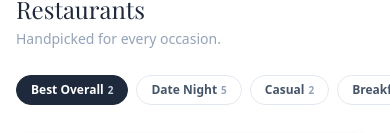
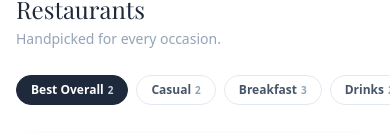
Before and after one commit to ZbienVC/palm-beach-guide, a Next.js app: page / in a window 390 px wide. Shown: the part 1672-1805 px from the top of the page. Built offline with nearby package versions, Linux system fonts and the light colour scheme; a web font is replaced by a local one.

Commit message:
feat: add Pop Bagels/Skinny Louie/Ruths Chris, remove Hamburger Heaven, rename Date Night -> Upscale

```diff
--- a/data/guide.ts
+++ b/data/guide.ts
@@ -192,7 +192,7 @@ export const guide: GuideData = {
     },
     {
       name: "Harry\u2019s",
-      category: "Date Night",
+      category: "Upscale",
       description: "Upscale coastal restaurant with an impressive wine list and refined American menu",
       why: "One of the finest dining experiences in the area. Polished service, beautiful room, exceptional food.",
       area: "Palm Beach – north island",
@@ -225,7 +225,7 @@ export const guide: GuideData = {
     },
     {
       name: "Imoto",
-      category: "Date Night",
+      category: "Upscale",
       priceRange: "$$$",
       description: "Upscale Japanese with expertly crafted sushi and small plates",
       why: "The best date night spot on the island. Intimate, stylish, and the omakase bar is a special experience.",
@@ -237,7 +237,7 @@ export const guide: GuideData = {
     },
     {
       name: "Buccan",
-      category: "Date Night",
+      category: "Upscale",
       priceRange: "$$",
       description: "New American small plates — creative, local, and always vibrant",
       why: "The vibe is upbeat without being loud. Perfect for a relaxed special dinner.",
@@ -245,18 +245,6 @@ export const guide: GuideData = {
       mapsUrl: "https://maps.google.com/?q=Buccan+Palm+Beach",
       hostNote: "The charcuterie and the wagyu burger are both exceptional.",
       walkMins: 30,
-      driveMins: 8,
-    },
-    {
-      name: "Hamburger Heaven",
-      category: "Casual",
-      priceRange: "$",
-      description: "A beloved Palm Beach institution since 1945",
-      why: "Unpretentious, fast, and genuinely delicious. A local staple everyone should try once.",
-      area: "Palm Beach – central island",
-      mapsUrl: "https://maps.google.com/?q=Hamburger+Heaven+Palm+Beach",
-      hostNote: "Cash preferred. Get the milkshake.",
-      walkMins: 29,
       driveMins: 8,
     },
     // ── West Palm Beach (no bridge — short walks) ──────────────────────────
@@ -298,7 +286,7 @@ export const guide: GuideData = {
     },
     {
       name: "Shanghai",
-      category: "Date Night",
+      category: "Upscale",
       description: "Upscale Asian fusion with a sleek atmosphere and creative small plates",
       why: "One of the better date-night options in WPB. Inventive cocktails and a menu that rewards adventurous ordering.",
       area: "West Palm Beach",
@@ -310,7 +298,7 @@ export const guide: GuideData = {
     },
     {
       name: "Pistache French Bistro",
-      category: "Date Night",
+      category: "Upscale",
       description: "Classic French bistro on the waterfront with a beautiful terrace and excellent wine list",
       why: "Romantic, walkable, and genuinely excellent French cooking. The waterfront terrace at sunset is one of the best dining experiences in WPB.",
       area: "Clematis Waterfront, West Palm Beach",
@@ -367,7 +355,36 @@ export const guide: GuideData = {
       walkMins: 10,
       driveMins: 3,
     },
-  ],
+
+    {
+      name: "Pop Bagels",
+      category: "Breakfast",
+      priceRange: "$",
+      description: "Classic NY-style bagels done right — fresh-baked, hand-rolled, and stacked with creative spreads",
+      why: "The go-to breakfast spot. Great bagels, great coffee, great vibe. Get there early — they sell out.",
+      area: "West Palm Beach",
+      mapsUrl: "https://maps.app.goo.gl/zNT2YsGhnprDbZtr7",
+      hostNote: "Order the everything bagel with scallion cream cheese. Thank me later.",
+    },
+    {
+      name: "Skinny Louie",
+      category: "Casual",
+      priceRange: "$$",
+      description: "Neighborhood bar and kitchen with a laid-back vibe, great cocktails, and solid comfort food",
+      why: "Local favorite for a relaxed night out. Unpretentious, fun, and the food is way better than you expect.",
+      area: "West Palm Beach",
+      mapsUrl: "https://maps.app.goo.gl/GfDv3zSJFQUViLJw7",
+    },
+    {
+      name: "Ruth's Chris Steak House",
+      category: "Upscale",
+      priceRange: "$$$$",
+      description: "The classic American steakhouse — sizzling USDA prime cuts served on 500-degree plates",
+      why: "If you want a serious steak dinner, this is it. Consistent, impressive, and worth every penny for a special occasion.",
+      area: "West Palm Beach",
+      mapsUrl: "https://maps.app.goo.gl/FM4vCjFPcGq2ZhKi9",
+      reservationTip: "Book ahead, especially on weekends",
+    },  ],
 
   thingsToDo: [
     {
```
